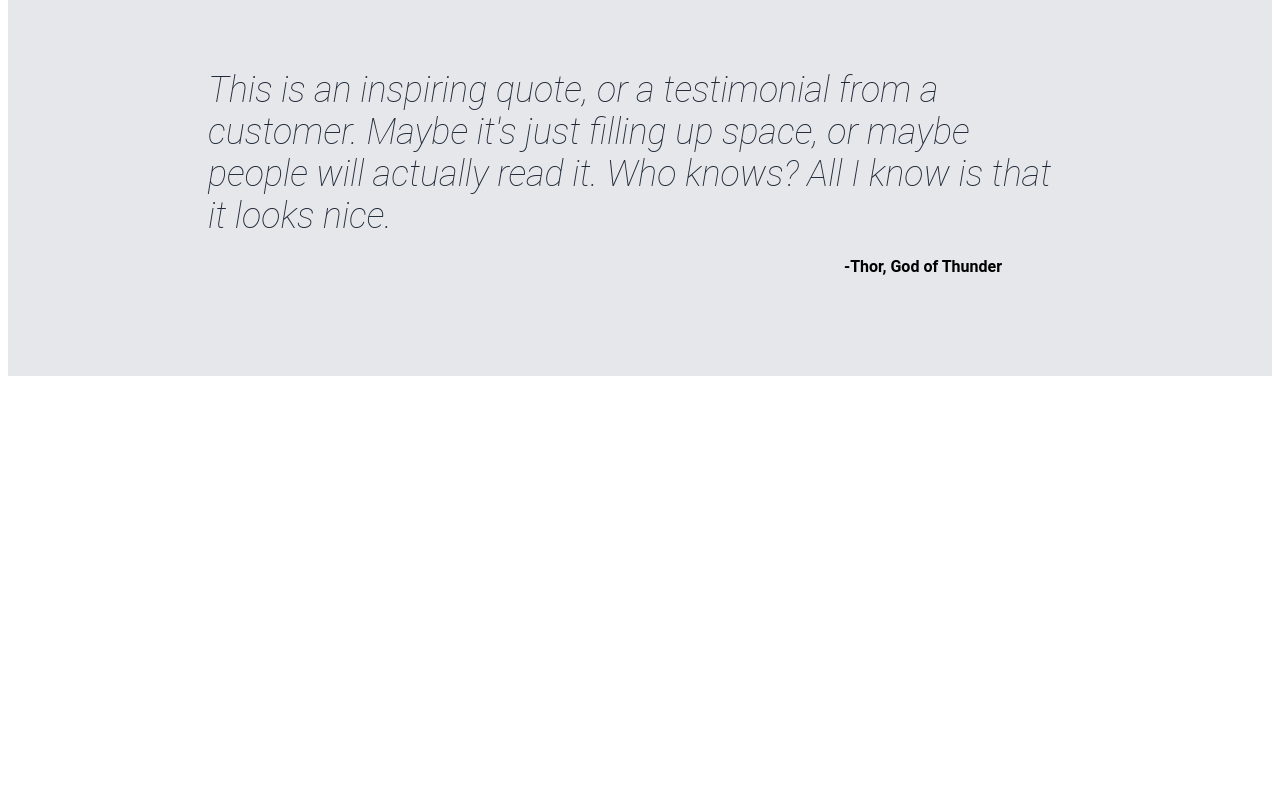
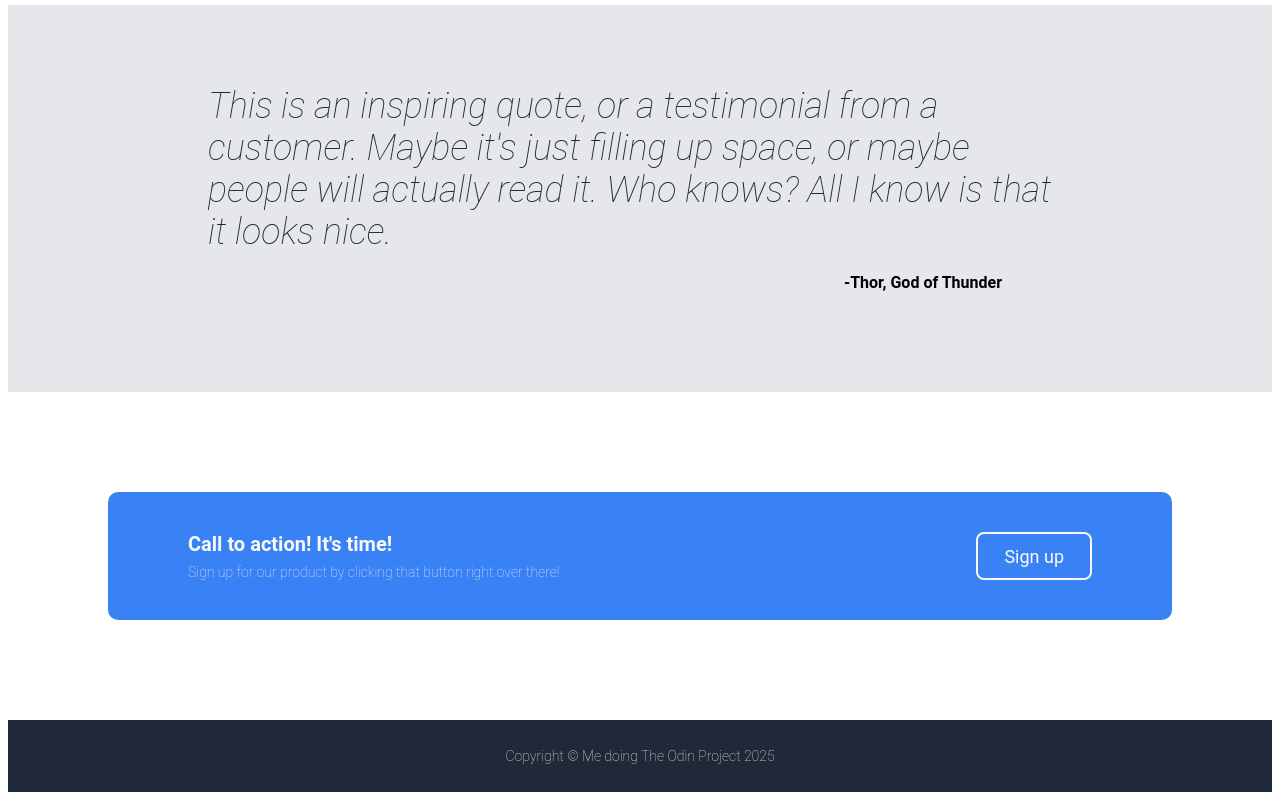
Before and after one commit to AnyAlmond/Odin-Landing-Page, a plain HTML site: page index.html in a window 1280 px wide. Shown: the part 895-1695 px from the top of the page. Before the commit the page ends 1279 px from the top, so only its background shows below. Drawn offline with Linux system fonts and the light colour scheme.

Commit message:
Edit index.html and style.css

```diff
--- a/index.html
+++ b/index.html
@@ -19,7 +19,7 @@
         <div class="left-hero">
             <div class="awesome">This website is awesome</div>
             <p>This website has some subtext that goes here under the main title. It's a smaller font and the color is lower contrast</p>
-            <button>Sign up</button>
+            <button class="button-one">Sign up</button>
         </div>
         <div class="right-hero">
             <div class="image">
@@ -52,5 +52,15 @@
         <div class="quote">This is an inspiring quote, or a testimonial from a customer. Maybe it's just filling up space, or maybe people will actually read it. Who knows? All I know is that it looks nice.</div>
         <div class="person">-Thor, God of Thunder</div>
     </div>
+    <div class="action-container">
+        <div class="call-action">
+            <div class="action-header">Call to action! It's time!</div>
+            <div class="action-text">Sign up for our product by clicking that button right over there!</div>
+        </div>
+        <button class="button-two">Sign up</button>
+    </div>
+    <div class="footer-container">
+        <div class="footer">Copyright © Me doing The Odin Project 2025</div>
+    </div>
 </body>
 </html>
--- a/style.css
+++ b/style.css
@@ -6,8 +6,9 @@
     background-color: #1F2937;
     color: white;
     display: flex;
-    justify-content: space-around;
+    justify-content: space-between;
     align-items: center;
+    padding: 8px 100px;
 }
 
 .logo {
@@ -56,7 +57,7 @@ p {
     flex-wrap: wrap;
 }
 
-button {
+.button-one {
     background-color: #3882F6;
     color: #F9FAF8;
     border: none;
@@ -86,7 +87,7 @@ button {
     border-width: thick;
     border-color: #3882F6;
     border-style: solid;
-    border-radius: 30px;
+    border-radius: 20px;
     display: flex;
     padding: 80px;
 }
@@ -124,3 +125,44 @@ button {
     align-self: flex-end;
     padding: 20px 70px;
 }
+
+.action-container {
+    background-color: #3882F6;
+    display: flex;
+    justify-content: space-between;
+    margin: 100px;
+    padding: 40px 80px;
+    border-radius: 10px;
+}
+
+.action-header {
+    font-weight: bold;
+    color: #F9FAF8;
+    font-size: 20px;
+    padding-bottom: 8px;
+}
+
+.action-text {
+    color:#E5E7EB;
+    font-weight: lighter;
+    font-size: 14px;
+}
+
+.button-two {
+    background-color: #3882F6;
+    color: #F9FAF8;
+    border-color: #F9FAF8;
+    border-radius: 8px;
+    border-style: solid;
+    font-size: 18px;
+    padding: 4px 26px;
+}
+
+.footer {
+    background-color: #1F2937;
+    color: #E5E7EB;
+    font-weight: lighter;
+    font-size: 14px;
+    text-align: center;
+    padding: 28px;
+}
```
